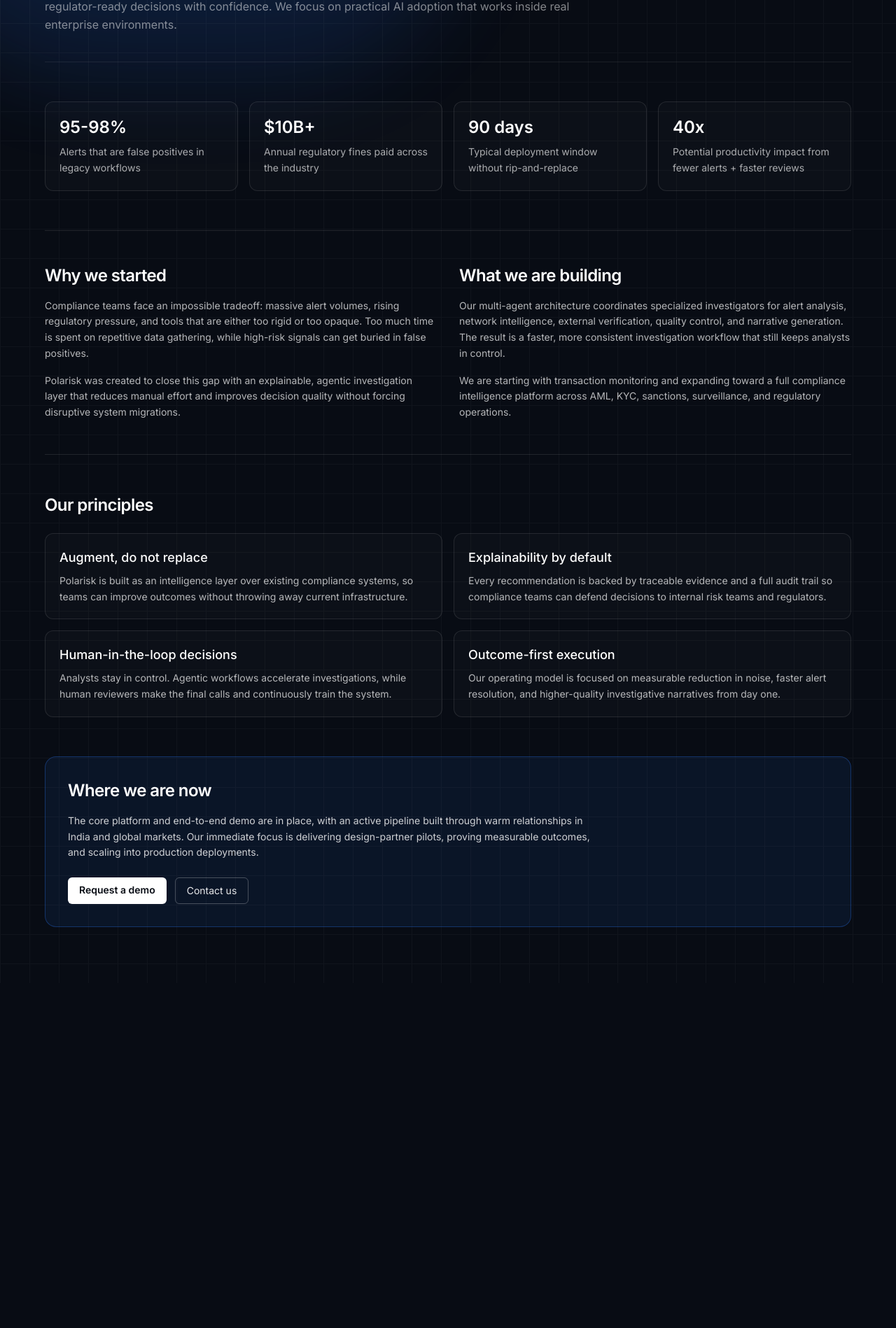
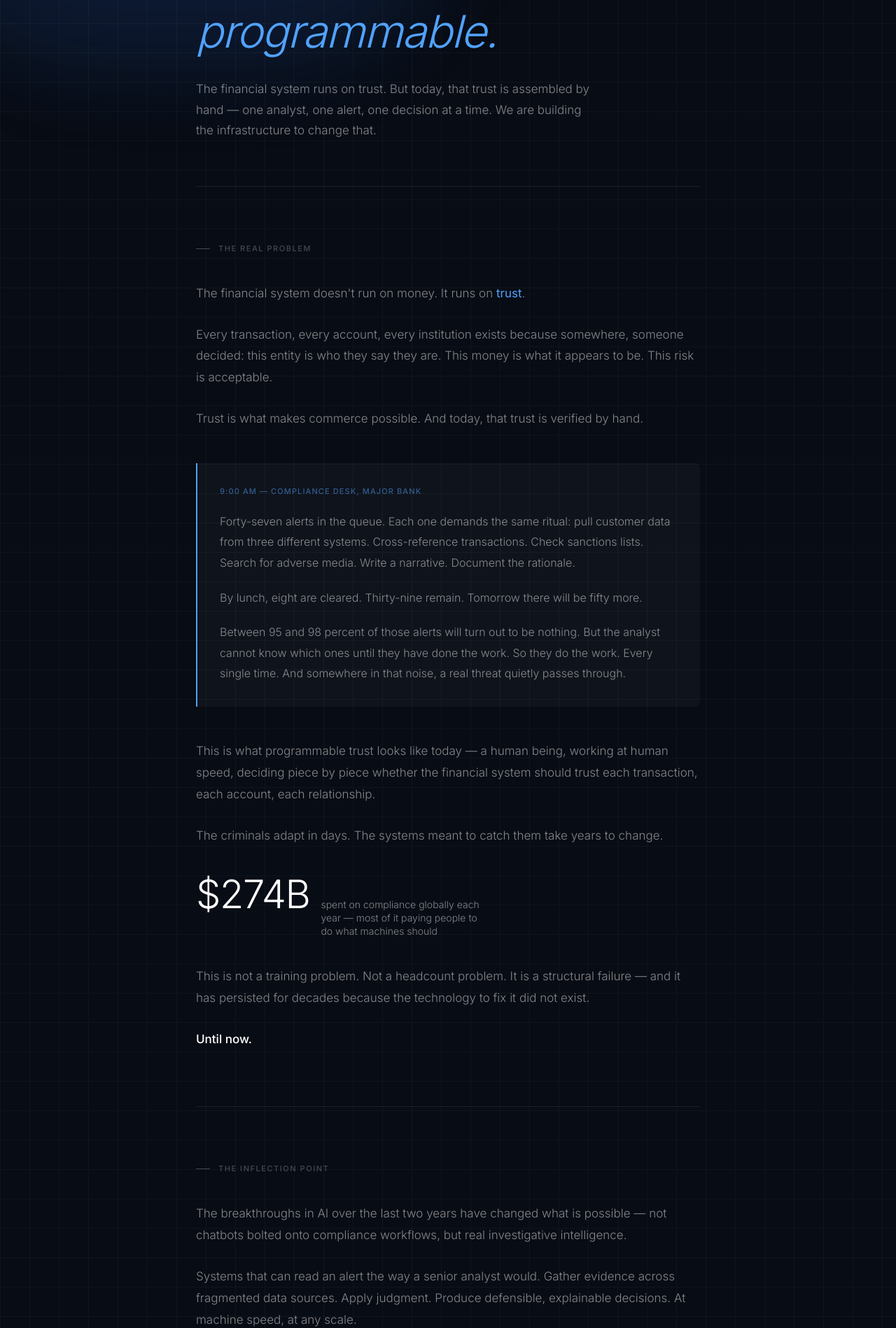
Before and after one commit to polariskai/polarisk-website, a Next.js app: page /about in a window 1280 px wide. Shown: the part 303-2201 px from the top of the page at 70% size. Before the commit the page ends 1708 px from the top, so only its background shows below. Built offline with nearby package versions, Linux system fonts and the light colour scheme.

Commit message:
about page updated

```diff
--- a/app/about/page.js
+++ b/app/about/page.js
@@ -1,145 +1,332 @@
 import Link from "next/link";
-import { ArrowLeft, Sparkles } from "lucide-react";
+import { ArrowLeft } from "lucide-react";
+import { Reveal } from "./reveal";
 
-const POLARISK_STATS = [
-  { value: "95-98%", label: "Alerts that are false positives in legacy workflows" },
-  { value: "$10B+", label: "Annual regulatory fines paid across the industry" },
-  { value: "90 days", label: "Typical deployment window without rip-and-replace" },
-  { value: "40x", label: "Potential productivity impact from fewer alerts + faster reviews" },
-];
+export const metadata = {
+  title: "About | Polarisk",
+  description:
+    "Polarisk is building the intelligence layer for financial crime compliance — fewer false positives, faster investigations, regulator-ready decisions.",
+};
 
 const PRINCIPLES = [
   {
-    title: "Augment, do not replace",
-    description:
-      "Polarisk is built as an intelligence layer over existing compliance systems, so teams can improve outcomes without throwing away current infrastructure.",
+    name: "Explainability is non-negotiable",
+    body: "If we cannot show exactly why a decision was made, the decision is worthless. Every output carries a full evidence chain — not because regulators require it, but because trust without a reason isn\u2019t trust.",
   },
   {
-    title: "Explainability by default",
-    description:
-      "Every recommendation is backed by traceable evidence and a full audit trail so compliance teams can defend decisions to internal risk teams and regulators.",
+    name: "Augment humans, never replace them",
+    body: "The best compliance outcomes come from AI speed combined with human judgment. We build for that partnership. The analyst\u2019s expertise is not the bottleneck — the tooling around them is.",
   },
   {
-    title: "Human-in-the-loop decisions",
-    description:
-      "Analysts stay in control. Agentic workflows accelerate investigations, while human reviewers make the final calls and continuously train the system.",
+    name: "Earn trust through outcomes",
+    body: "We measure ourselves on false positive reduction, investigation speed, and narrative quality — not feature counts. Our product succeeds when the compliance function earns more trust from the institution it serves.",
   },
   {
-    title: "Outcome-first execution",
-    description:
-      "Our operating model is focused on measurable reduction in noise, faster alert resolution, and higher-quality investigative narratives from day one.",
+    name: "Deploy in weeks, not years",
+    body: "We integrate with what institutions already run. Programmable trust should not require a system overhaul to get started.",
   },
 ];
 
-export const metadata = {
-  title: "About Us | Polarisk",
-  description:
-    "Learn about Polarisk's mission to build an AI workforce for financial crime compliance, with explainable investigations and audit-ready outcomes.",
-};
+function SectionLabel({ children }) {
+  return (
+    <p className="mb-10 flex items-center gap-3 text-[11px] font-medium uppercase tracking-[0.14em] text-white/25">
+      <span className="block h-px w-5 bg-white/25" />
+      {children}
+    </p>
+  );
+}
 
 export default function AboutPage() {
   return (
-    <main className="relative min-h-screen overflow-hidden bg-[#080c14] px-6 pb-20 pt-14 text-white">
+    <main className="relative min-h-screen overflow-hidden bg-[#080c14] px-6 pb-24 text-white">
       <div className="pointer-events-none absolute inset-0">
         <div className="animated-orb absolute left-1/2 top-[-140px] h-[520px] w-[760px] -translate-x-1/2 rounded-full bg-blue-500/20 blur-3xl" />
         <div className="absolute inset-0 opacity-[0.035] [background-image:linear-gradient(to_right,#fff_1px,transparent_1px),linear-gradient(to_bottom,#fff_1px,transparent_1px)] [background-size:42px_42px]" />
       </div>
 
-      <div className="relative mx-auto max-w-6xl">
-        <header className="mb-14 border-b border-white/[0.08] pb-10">
+      <div className="relative mx-auto max-w-[720px]">
+        {/* Nav */}
+        <div className="pb-4 pt-10">
           <Link
             href="/"
-            className="mb-5 inline-flex items-center gap-2 text-xs text-white/45 transition-colors hover:text-white/75"
+            className="inline-flex items-center gap-2 text-[13px] text-white/40 transition-colors hover:text-white/70"
           >
             <ArrowLeft className="h-3.5 w-3.5" />
             Back to home
           </Link>
-          <div className="mb-4 inline-flex items-center gap-2 rounded-full border border-blue-400/25 bg-blue-500/10 px-3 py-1 text-xs text-blue-200/90 ml-2">
-            <Sparkles className="h-3.5 w-3.5" />
+        </div>
+
+        {/* ── Hero ── */}
+        <Reveal as="header" className="border-b border-white/[0.08] pb-16 pt-28">
+          <p className="mb-8 text-[11px] font-medium uppercase tracking-[0.14em] text-blue-400">
             About Polarisk
-          </div>
-          <h1 className="max-w-3xl text-[clamp(2rem,6vw,3.4rem)] font-semibold tracking-tight">
-            Building the AI workforce for financial crime compliance.
+          </p>
+          <h1 className="text-[clamp(2.6rem,6vw,4rem)] font-light leading-[1.12] tracking-tight">
+            Trust should be
+            <br />
+            <em className="italic text-blue-400">programmable.</em>
           </h1>
-          <p className="mt-3 max-w-3xl text-sm leading-relaxed text-white/50 md:text-base">
-            Polarisk exists to help compliance teams investigate faster, reduce operational noise, and deliver
-            regulator-ready decisions with confidence. We focus on practical AI adoption that works inside real
-            enterprise environments.
+          <p className="mt-8 max-w-[580px] text-[17px] font-light leading-[1.75] text-white/50">
+            The financial system runs on trust. But today, that trust is
+            assembled by hand — one analyst, one alert, one decision at a time.
+            We are building the infrastructure to change that.
           </p>
-        </header>
+        </Reveal>
 
-        <section className="mb-14 grid gap-4 sm:grid-cols-2 lg:grid-cols-4">
-          {POLARISK_STATS.map((item) => (
-            <article key={item.label} className="rounded-xl border border-white/10 bg-white/[0.02] p-5">
-              <p className="text-2xl font-semibold text-white">{item.value}</p>
-              <p className="mt-2 text-sm leading-relaxed text-white/65">{item.label}</p>
-            </article>
-          ))}
-        </section>
+        {/* ── The Real Problem ── */}
+        <Reveal as="section" className="border-b border-white/[0.08] py-20">
+          <SectionLabel>The real problem</SectionLabel>
 
-        <section className="mb-14 grid gap-8 border-y border-white/10 py-12 md:grid-cols-2">
-          <div>
-            <h2 className="text-2xl font-semibold tracking-tight">Why we started</h2>
-            <p className="mt-4 text-sm leading-relaxed text-white/70">
-              Compliance teams face an impossible tradeoff: massive alert volumes, rising regulatory pressure, and
-              tools that are either too rigid or too opaque. Too much time is spent on repetitive data gathering,
-              while high-risk signals can get buried in false positives.
+          <div className="space-y-7 text-[17px] font-light leading-[1.82] text-white/50">
+            <p>
+              The financial system doesn&apos;t run on money. It runs on{" "}
+              <span className="font-normal text-blue-400">trust</span>.
             </p>
-            <p className="mt-4 text-sm leading-relaxed text-white/70">
-              Polarisk was created to close this gap with an explainable, agentic investigation layer that reduces
-              manual effort and improves decision quality without forcing disruptive system migrations.
+            <p>
+              Every transaction, every account, every institution exists because
+              somewhere, someone decided: this entity is who they say they are.
+              This money is what it appears to be. This risk is acceptable.
+            </p>
+            <p>
+              Trust is what makes commerce possible. And today, that trust is
+              verified by hand.
             </p>
           </div>
-          <div>
-            <h2 className="text-2xl font-semibold tracking-tight">What we are building</h2>
-            <p className="mt-4 text-sm leading-relaxed text-white/70">
-              Our multi-agent architecture coordinates specialized investigators for alert analysis, network
-              intelligence, external verification, quality control, and narrative generation. The result is a faster,
-              more consistent investigation workflow that still keeps analysts in control.
+
+          {/* Scene */}
+          <Reveal
+            className="my-12 rounded-r-lg border-l-2 border-blue-400 bg-white/[0.03] p-8"
+            delay={80}
+          >
+            <p className="mb-5 text-[11px] font-medium uppercase tracking-[0.1em] text-blue-400/50">
+              9:00 AM — compliance desk, major bank
             </p>
-            <p className="mt-4 text-sm leading-relaxed text-white/70">
-              We are starting with transaction monitoring and expanding toward a full compliance intelligence platform
-              across AML, KYC, sanctions, surveillance, and regulatory operations.
+            <div className="space-y-5 text-[16px] font-light leading-[1.85] text-white/50">
+              <p>
+                Forty-seven alerts in the queue. Each one demands the same
+                ritual: pull customer data from three different systems.
+                Cross-reference transactions. Check sanctions lists. Search for
+                adverse media. Write a narrative. Document the rationale.
+              </p>
+              <p>
+                By lunch, eight are cleared. Thirty-nine remain. Tomorrow there
+                will be fifty more.
+              </p>
+              <p>
+                Between 95 and 98 percent of those alerts will turn out to be
+                nothing. But the analyst cannot know which ones until they have
+                done the work. So they do the work. Every single time. And
+                somewhere in that noise, a real threat quietly passes through.
+              </p>
+            </div>
+          </Reveal>
+
+          <div className="space-y-7 text-[17px] font-light leading-[1.82] text-white/50">
+            <p>
+              This is what programmable trust looks like today — a human being,
+              working at human speed, deciding piece by piece whether the
+              financial system should trust each transaction, each account, each
+              relationship.
+            </p>
+            <p>
+              The criminals adapt in days. The systems meant to catch them take
+              years to change.
             </p>
           </div>
-        </section>
 
-        <section className="mb-14">
-          <h2 className="text-2xl font-semibold tracking-tight">Our principles</h2>
-          <div className="mt-6 grid gap-4 md:grid-cols-2">
-            {PRINCIPLES.map((item) => (
-              <article key={item.title} className="rounded-xl border border-white/10 bg-white/[0.02] p-5">
-                <h3 className="text-lg font-medium">{item.title}</h3>
-                <p className="mt-2 text-sm leading-relaxed text-white/70">{item.description}</p>
-              </article>
+          {/* Stat */}
+          <Reveal className="my-10 flex items-baseline gap-4" delay={60}>
+            <span className="text-[3.5rem] font-light leading-none tracking-tight text-white">
+              $274B
+            </span>
+            <span className="max-w-[240px] text-[14px] font-light leading-snug text-white/50">
+              spent on compliance globally each year — most of it paying people
+              to do what machines should
+            </span>
+          </Reveal>
+
+          <div className="space-y-7 text-[17px] font-light leading-[1.82] text-white/50">
+            <p>
+              This is not a training problem. Not a headcount problem. It is a
+              structural failure — and it has persisted for decades because the
+              technology to fix it did not exist.
+            </p>
+            <p>
+              <strong className="font-medium text-white">Until now.</strong>
+            </p>
+          </div>
+        </Reveal>
+
+        {/* ── The Inflection Point ── */}
+        <Reveal as="section" className="border-b border-white/[0.08] py-20">
+          <SectionLabel>The inflection point</SectionLabel>
+
+          <div className="space-y-7 text-[17px] font-light leading-[1.82] text-white/50">
+            <p>
+              The breakthroughs in AI over the last two years have changed what
+              is possible — not chatbots bolted onto compliance workflows, but
+              real investigative intelligence.
+            </p>
+            <p>
+              Systems that can read an alert the way a senior analyst would.
+              Gather evidence across fragmented data sources. Apply judgment.
+              Produce defensible, explainable decisions. At machine speed, at any
+              scale.
+            </p>
+          </div>
+
+          <Reveal className="my-14 border-l-2 border-blue-400/40 pl-8" delay={80}>
+            <p className="text-[clamp(1.2rem,2.5vw,1.5rem)] font-light italic leading-[1.5] text-white/90">
+              For the first time,{" "}
+              <span className="not-italic text-blue-400">
+                trust can be verified programmatically
+              </span>{" "}
+              — in minutes, not days, without the noise of a thousand false
+              positives drowning out the signals that matter.
+            </p>
+          </Reveal>
+
+          <div className="space-y-7 text-[17px] font-light leading-[1.82] text-white/50">
+            <p>
+              We believe compliance should be one of the most intelligent
+              functions inside any financial institution — not the most manual
+              one. The technology to make that true now exists.
+            </p>
+            <p>
+              That is the company we are building. That is why Polarisk exists.
+            </p>
+          </div>
+        </Reveal>
+
+        {/* ── What We Are Building ── */}
+        <Reveal as="section" className="border-b border-white/[0.08] py-20">
+          <SectionLabel>What we are building</SectionLabel>
+
+          <div className="space-y-7 text-[17px] font-light leading-[1.82] text-white/50">
+            <p>An AI-native investigation layer for financial crime compliance.</p>
+            <p>
+              Specialized agents collaborate across alert triage, network
+              analysis, external verification, quality control, and narrative
+              generation — compressing hours of manual work into minutes. Every
+              recommendation is traceable. Every decision is auditable. Analysts
+              stay in control.
+            </p>
+            <p>
+              We deploy as an intelligence layer over existing transaction
+              monitoring systems.{" "}
+              <strong className="font-medium text-white">
+                No rip-and-replace. No 18-month migration.
+              </strong>{" "}
+              Teams see results in weeks, not quarters.
+            </p>
+            <p>
+              Starting with AML alert triage. Expanding across KYC, sanctions,
+              surveillance, and the full compliance lifecycle.
+            </p>
+          </div>
+        </Reveal>
+
+        {/* ── How We Build ── */}
+        <Reveal as="section" className="border-b border-white/[0.08] py-20">
+          <SectionLabel>How we build</SectionLabel>
+
+          <div className="flex flex-col">
+            {PRINCIPLES.map((item, i) => (
+              <Reveal
+                key={item.name}
+                delay={40 + i * 50}
+                className={`grid gap-2 border-b border-white/[0.08] py-8 md:grid-cols-[180px_1fr] md:gap-8 ${
+                  i === 0 ? "border-t" : ""
+                }`}
+              >
+                <span className="pt-0.5 text-[13px] font-medium leading-snug text-white">
+                  {item.name}
+                </span>
+                <p className="text-[15px] font-light leading-[1.8] text-white/50">
+                  {item.body}
+                </p>
+              </Reveal>
             ))}
           </div>
-        </section>
+        </Reveal>
 
-        <section className="rounded-2xl border border-blue-500/30 bg-blue-500/[0.08] p-8">
-          <h2 className="text-2xl font-semibold tracking-tight">Where we are now</h2>
-          <p className="mt-4 max-w-3xl text-sm leading-relaxed text-white/80">
-            The core platform and end-to-end demo are in place, with an active pipeline built through warm
-            relationships in India and global markets. Our immediate focus is delivering design-partner pilots,
-            proving measurable outcomes, and scaling into production deployments.
+        {/* ── Where This Goes ── */}
+        <Reveal as="section" className="border-b border-white/[0.08] py-20">
+          <SectionLabel>Where this goes</SectionLabel>
+
+          <h2 className="mb-10 text-[clamp(1.6rem,3.5vw,2.4rem)] font-light leading-[1.25] tracking-tight">
+            A world where{" "}
+            <em className="italic text-blue-400">trust is infrastructure</em>{" "}
+            — not overhead.
+          </h2>
+
+          <div className="space-y-7 text-[17px] font-light leading-[1.82] text-white/50">
+            <p>Compliance is just the beginning.</p>
+            <p>
+              The mechanisms for verifying trust today — slow, fragmented,
+              manual, scattered across institutions that rarely talk to each
+              other — were designed for a different era. The financial system has
+              scaled enormously. The trust verification layer beneath it has not.
+            </p>
+            <p>
+              We are building toward a world where an institution can scale
+              safely without scaling headcount. Where a regulator can see clearly
+              across the system. Where a criminal finds not a gap between
+              overloaded analysts, but an intelligence that never tires and never
+              misses.
+            </p>
+          </div>
+
+          <Reveal className="my-14 border-l-2 border-blue-400/40 pl-8" delay={80}>
+            <p className="text-[clamp(1.2rem,2.5vw,1.5rem)] font-light italic leading-[1.5] text-white/90">
+              When{" "}
+              <span className="not-italic text-blue-400">
+                trust is programmable
+              </span>
+              , institutions move faster. Regulators see further. Financial crime
+              has nowhere left to hide.
+            </p>
+          </Reveal>
+
+          <p className="text-[17px] font-light leading-[1.82] text-white/50">
+            That is the long game. And we are just getting started.
           </p>
-          <div className="mt-6 flex flex-wrap gap-3">
+        </Reveal>
+
+        {/* ── CTA ── */}
+        <Reveal className="py-20 text-center">
+          <p className="mx-auto max-w-md text-[15px] font-light leading-[1.75] text-white/50">
+            We are looking for design partners, early believers, and people who
+            think compliance deserves better technology. If that sounds like you,
+            let&apos;s talk.
+          </p>
+          <div className="mt-10 flex flex-wrap items-center justify-center gap-4">
             <a
               href="https://demo.polarisk.ai"
               target="_blank"
               rel="noopener noreferrer"
-              className="rounded-md bg-white px-4 py-2 text-sm font-semibold text-[#080c14] transition hover:bg-white/90"
+              className="rounded-md bg-white px-6 py-2.5 text-[14px] font-semibold text-[#080c14] transition hover:bg-white/90"
             >
               Request a demo
             </a>
             <a
               href="mailto:contact@polarisk.ai"
-              className="rounded-md border border-white/25 px-4 py-2 text-sm text-white/90 transition hover:border-white/45"
+              className="rounded-md border border-white/[0.15] px-6 py-2.5 text-[14px] text-white/50 transition hover:border-white/30 hover:text-white/80"
             >
               Contact us
             </a>
           </div>
-        </section>
+        </Reveal>
+
+        {/* Footer note */}
+        <div className="flex items-center justify-between border-t border-white/[0.08] pt-8">
+          <span className="text-[12px] tracking-wide text-white/20">
+            © {new Date().getFullYear()} Polarisk Technologies
+          </span>
+          <span className="text-[12px] tracking-wide text-white/20">
+            Bangalore, India
+          </span>
+        </div>
       </div>
     </main>
   );
--- /dev/null
+++ b/app/about/reveal.js
@@ -0,0 +1,39 @@
+"use client";
+
+import { useEffect, useRef, useState } from "react";
+
+export function Reveal({
+  children,
+  className = "",
+  as: Tag = "div",
+  delay = 0,
+}) {
+  const ref = useRef(null);
+  const [visible, setVisible] = useState(false);
+
+  useEffect(() => {
+    const el = ref.current;
+    if (!el || visible) return;
+    const observer = new IntersectionObserver(
+      ([entry]) => {
+        if (entry.isIntersecting) {
+          setVisible(true);
+          observer.disconnect();
+        }
+      },
+      { threshold: 0.08, rootMargin: "0px 0px -40px 0px" }
+    );
+    observer.observe(el);
+    return () => observer.disconnect();
+  }, [visible]);
+
+  return (
+    <Tag
+      ref={ref}
+      className={`scroll-reveal ${visible ? "is-visible" : ""} ${className}`}
+      style={{ "--reveal-delay": `${delay}ms` }}
+    >
+      {children}
+    </Tag>
+  );
+}
```
